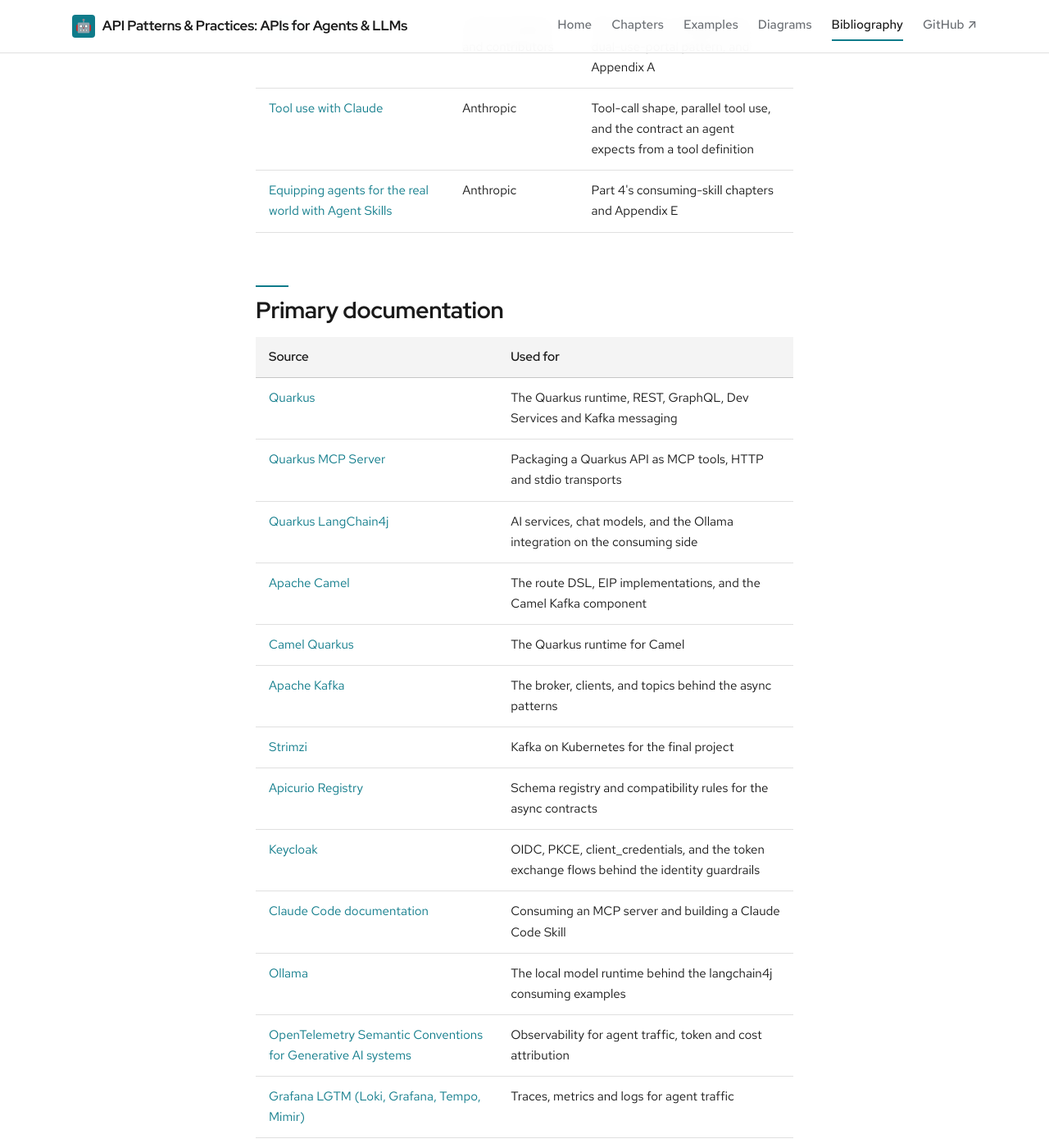
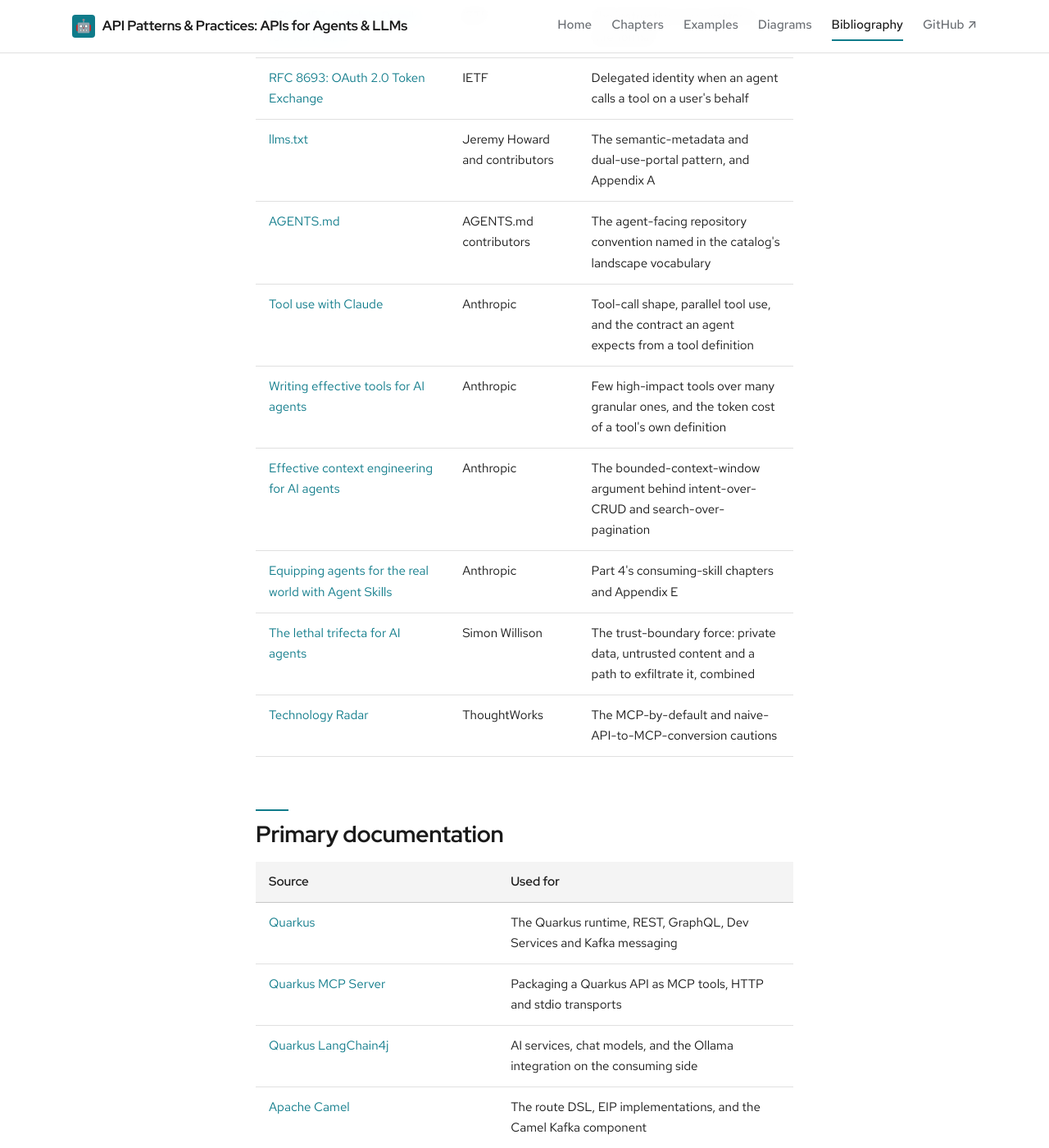
Before and after one commit to patterncatalyst/api-patterns-and-practices-for-agents, a Jekyll site: the page built from bibliography.md, in a window 1280 px wide and 1400 px high, scrolled down 2026 px. Shown: the whole window at 82% size. Built offline with Jekyll 4.4.1, drawn with Linux system fonts in a browser that asks for light colours; some web fonts are replaced; some of the changed text lies outside the part shown.

Commit message:
docs(r02): bibliography and claims for part 0

```diff
--- a/bibliography.md
+++ b/bibliography.md
@@ -25,6 +25,7 @@ Works only: books, papers and specifications. Documentation pages are cited unde
     <tr><td><a href="https://www.oreilly.com/library/view/restful-web-apis/9781449359713/" rel="noopener"><em>RESTful Web APIs</em></a><br><small>O'Reilly, ISBN 978-1-4493-5971-3. Hypermedia, resource design, and the semantic-description patterns behind a self-describing contract</small></td><td>Leonard Richardson, Mike Amundsen, Sam Ruby</td><td>2013</td></tr>
     <tr><td><a href="https://www.oreilly.com/library/view/the-design-of/9781492042548/" rel="noopener"><em>The Design of Web APIs, Second Edition</em></a><br><small>Manning, ISBN 978-1-61729-949-0 (English translation). API-first design process, contract design, and usability for API consumers, human or automated</small></td><td>Arnaud Lauret</td><td>2024</td></tr>
     <tr><td><a href="https://www.oreilly.com/library/view/data-mesh/9781492092384/" rel="noopener"><em>Data Mesh: Delivering Data-Driven Value at Scale</em></a><br><small>O'Reilly, ISBN 978-1-4920-9238-4. The four data mesh principles (domain ownership, data as a product, self-serve platform, federated computational governance) behind the final project's data products</small></td><td>Zhamak Dehghani</td><td>2022</td></tr>
+    <tr><td><a href="https://www.oreilly.com/library/view/ai-engineering/9781098166304/" rel="noopener"><em>AI Engineering: Building Applications with Foundation Models</em></a><br><small>O'Reilly, ISBN 978-1-098-16630-4. The practitioner framing for tool use, context engineering and agent evaluation this catalog's thesis and taxonomy draw on</small></td><td>Chip Huyen</td><td>2024</td></tr>
   </tbody>
 </table>
 
@@ -40,8 +41,13 @@ Works only: books, papers and specifications. Documentation pages are cited unde
     <tr><td><a href="https://www.rfc-editor.org/rfc/rfc9457.html" rel="noopener">RFC 9457: Problem Details for HTTP APIs</a></td><td>IETF</td><td>The instructive-error pattern's wire format</td></tr>
     <tr><td><a href="https://www.rfc-editor.org/rfc/rfc8693.html" rel="noopener">RFC 8693: OAuth 2.0 Token Exchange</a></td><td>IETF</td><td>Delegated identity when an agent calls a tool on a user's behalf</td></tr>
     <tr><td><a href="https://llmstxt.org/" rel="noopener">llms.txt</a></td><td>Jeremy Howard and contributors</td><td>The semantic-metadata and dual-use-portal pattern, and Appendix A</td></tr>
+    <tr><td><a href="https://agents.md/" rel="noopener">AGENTS.md</a></td><td>AGENTS.md contributors</td><td>The agent-facing repository convention named in the catalog's landscape vocabulary</td></tr>
     <tr><td><a href="https://docs.anthropic.com/en/docs/build-with-claude/tool-use/overview" rel="noopener">Tool use with Claude</a></td><td>Anthropic</td><td>Tool-call shape, parallel tool use, and the contract an agent expects from a tool definition</td></tr>
+    <tr><td><a href="https://www.anthropic.com/engineering/writing-tools-for-agents" rel="noopener">Writing effective tools for AI agents</a></td><td>Anthropic</td><td>Few high-impact tools over many granular ones, and the token cost of a tool's own definition</td></tr>
+    <tr><td><a href="https://www.anthropic.com/engineering/effective-context-engineering-for-ai-agents" rel="noopener">Effective context engineering for AI agents</a></td><td>Anthropic</td><td>The bounded-context-window argument behind intent-over-CRUD and search-over-pagination</td></tr>
     <tr><td><a href="https://www.anthropic.com/engineering/equipping-agents-for-the-real-world-with-agent-skills" rel="noopener">Equipping agents for the real world with Agent Skills</a></td><td>Anthropic</td><td>Part 4's consuming-skill chapters and Appendix E</td></tr>
+    <tr><td><a href="https://simonwillison.net/2025/Jun/16/the-lethal-trifecta/" rel="noopener">The lethal trifecta for AI agents</a></td><td>Simon Willison</td><td>The trust-boundary force: private data, untrusted content and a path to exfiltrate it, combined</td></tr>
+    <tr><td><a href="https://www.thoughtworks.com/radar" rel="noopener">Technology Radar</a></td><td>ThoughtWorks</td><td>The MCP-by-default and naive-API-to-MCP-conversion cautions</td></tr>
   </tbody>
 </table>
 
```
Also changed, not shown: _plans/claims.md (+6 -0 lines), _plans/versions.md (+1 -0 lines).
